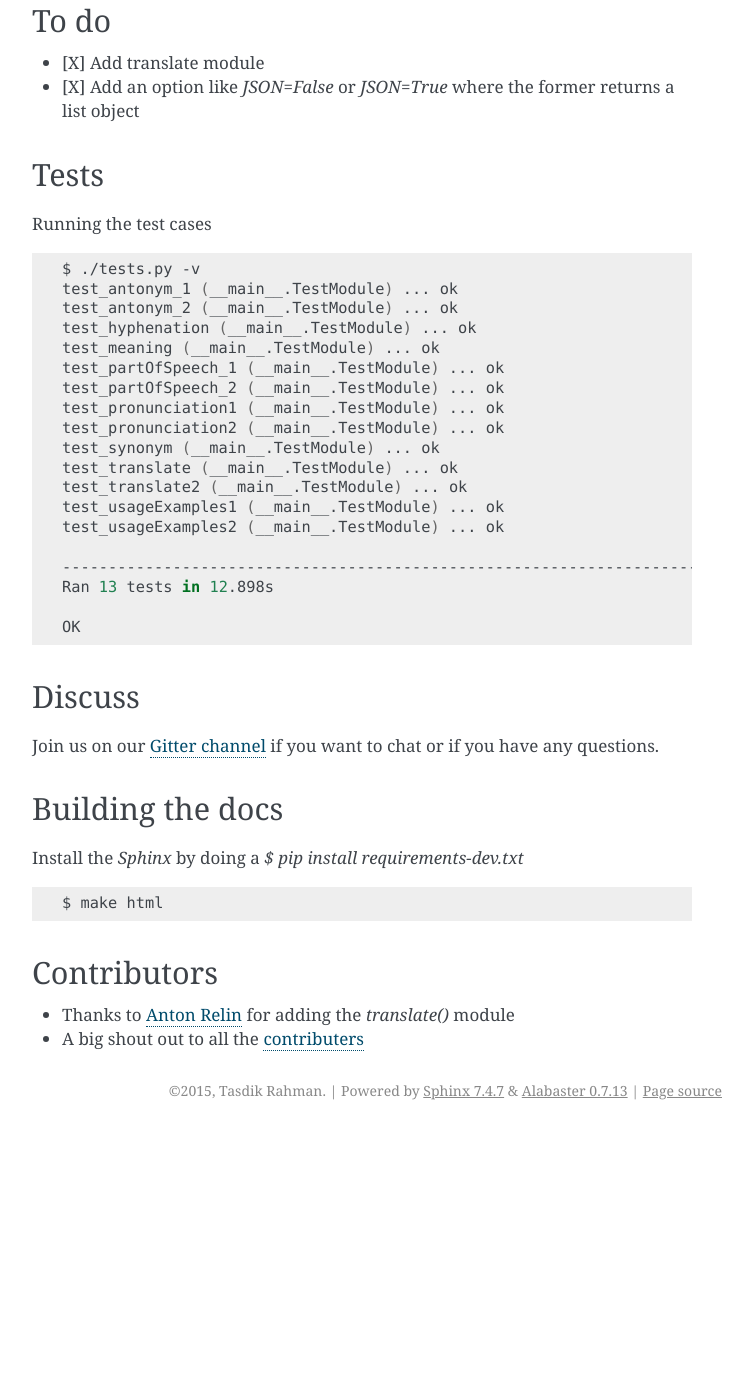
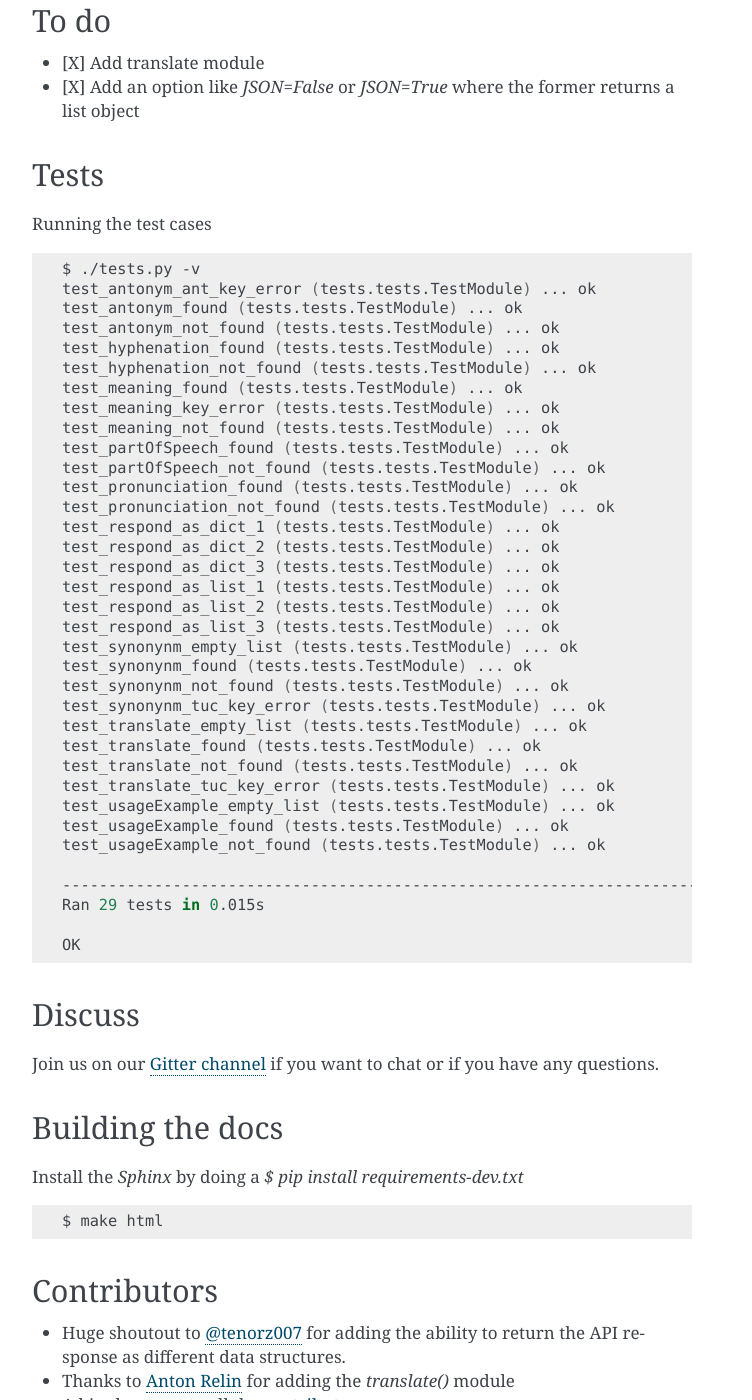
Before and after one commit to tasdikrahman/vocabulary, a Sphinx documentation site: the page built from docs/contributing.rst, in a window 1280 px wide and 1400 px high, scrolled down 830 px. Shown: the whole window, without its empty margins (388-1140 px from the left). Built offline with Sphinx 7.4.7, drawn with Linux system fonts in a browser that asks for light colours; before the commit the page ends 1960 px from its top, so only the background shows below that.

Commit message:
Update to Documentations (#31)
* Updated docs to reflect changes

* Updated tests in docs
* Updated response

* Updated changelog to reflect features

````diff
--- a/CHANGELOG.rst
+++ b/CHANGELOG.rst
@@ -17,7 +17,8 @@
 - Improved Documentation
 - Minor bug fixes
 
-0.0.6
+1.0.0
 ~~~~~
 
 - Added support for specifying response format
+- Updated ``Vocabulary.pronunciation``, ``Vocabulary.antonym```, ```Vocabulary.part_of_speech``` to return a list of objects with apprioprate index
--- a/docs/changelog.rst
+++ b/docs/changelog.rst
@@ -20,9 +20,10 @@
 - Improved Documentation
 - Minor bug fixes
 
-0.0.6
+1.0.0
 ~~~~~
 
-.. versionadded:: 0.06
+.. versionadded:: 1.0.0
 
 - Added support for specifying response format
+- Updated ``Vocabulary.pronunciation``, ``Vocabulary.antonym```, ```Vocabulary.part_of_speech``` to return a list of objects with apprioprate index
--- a/docs/contributing.rst
+++ b/docs/contributing.rst
@@ -49,7 +49,7 @@
 =====
 
 -  [X] Add translate module
--  [X]  Add an option like `JSON=False` or `JSON=True` where the former returns a list object
+-  [X] Add an option like `JSON=False` or `JSON=True` where the former returns a list object
 
 Tests
 =====
@@ -60,22 +60,38 @@
 .. code-block:: bash
 
     $ ./tests.py -v
-    test_antonym_1 (__main__.TestModule) ... ok
-    test_antonym_2 (__main__.TestModule) ... ok
-    test_hyphenation (__main__.TestModule) ... ok
-    test_meaning (__main__.TestModule) ... ok
-    test_partOfSpeech_1 (__main__.TestModule) ... ok
-    test_partOfSpeech_2 (__main__.TestModule) ... ok
-    test_pronunciation1 (__main__.TestModule) ... ok
-    test_pronunciation2 (__main__.TestModule) ... ok
-    test_synonym (__main__.TestModule) ... ok
-    test_translate (__main__.TestModule) ... ok
-    test_translate2 (__main__.TestModule) ... ok
-    test_usageExamples1 (__main__.TestModule) ... ok
-    test_usageExamples2 (__main__.TestModule) ... ok
+    test_antonym_ant_key_error (tests.tests.TestModule) ... ok
+    test_antonym_found (tests.tests.TestModule) ... ok
+    test_antonym_not_found (tests.tests.TestModule) ... ok
+    test_hyphenation_found (tests.tests.TestModule) ... ok
+    test_hyphenation_not_found (tests.tests.TestModule) ... ok
+    test_meaning_found (tests.tests.TestModule) ... ok
+    test_meaning_key_error (tests.tests.TestModule) ... ok
+    test_meaning_not_found (tests.tests.TestModule) ... ok
+    test_partOfSpeech_found (tests.tests.TestModule) ... ok
+    test_partOfSpeech_not_found (tests.tests.TestModule) ... ok
+    test_pronunciation_found (tests.tests.TestModule) ... ok
+    test_pronunciation_not_found (tests.tests.TestModule) ... ok
+    test_respond_as_dict_1 (tests.tests.TestModule) ... ok
+    test_respond_as_dict_2 (tests.tests.TestModule) ... ok
+    test_respond_as_dict_3 (tests.tests.TestModule) ... ok
+    test_respond_as_list_1 (tests.tests.TestModule) ... ok
+    test_respond_as_list_2 (tests.tests.TestModule) ... ok
+    test_respond_as_list_3 (tests.tests.TestModule) ... ok
+    test_synonynm_empty_list (tests.tests.TestModule) ... ok
+    test_synonynm_found (tests.tests.TestModule) ... ok
+    test_synonynm_not_found (tests.tests.TestModule) ... ok
+    test_synonynm_tuc_key_error (tests.tests.TestModule) ... ok
+    test_translate_empty_list (tests.tests.TestModule) ... ok
+    test_translate_found (tests.tests.TestModule) ... ok
+    test_translate_not_found (tests.tests.TestModule) ... ok
+    test_translate_tuc_key_error (tests.tests.TestModule) ... ok
+    test_usageExample_empty_list (tests.tests.TestModule) ... ok
+    test_usageExample_found (tests.tests.TestModule) ... ok
+    test_usageExample_not_found (tests.tests.TestModule) ... ok
 
     ----------------------------------------------------------------------
-    Ran 13 tests in 12.898s
+    Ran 29 tests in 0.015s
 
     OK
 
@@ -98,5 +114,6 @@
 Contributors
 ============
 
+-  Huge shoutout to `@tenorz007 <https://github.com/tenorz007>`__ for adding the ability to return the API response as different data structures.
 -  Thanks to `Anton Relin <https://github.com/relisher>`__ for adding the `translate()` module
 -  A big shout out to all the `contributers <https://github.com/prodicus/vocabulary/graphs/contributors>`__
--- a/docs/knownissues.rst
+++ b/docs/knownissues.rst
@@ -7,11 +7,11 @@
 ::
 
     >>> vb.pronunciation("hippopotamus")
-    [{'raw': '(hĭpˌə-pŏtˈə-məs)', 'rawType': 'ahd-legacy', 'seq': 0}, {'raw': 'HH IH2 P AH0 P AA1 T AH0 M AH0 S', 'rawType': 'arpabet', 'seq': 0}]
+    [{'raw': '(hĭpˌə-pŏtˈə-məs)', 'rawType': 'ahd-legacy', 'seq': 0}, {'raw': 'HH IH2 P AH0 P AA1 T AH0 M AH0 S', 'rawType': 'arpabet', 'seq': 1}]
     >>> type(vb.pronunciation("hippopotamus"))
     <class 'list'>
     >>> json.dumps(vb.pronunciation("hippopotamus"))
-    '[{"raw": "(h\\u012dp\\u02cc\\u0259-p\\u014ft\\u02c8\\u0259-m\\u0259s)", "rawType": "ahd-legacy", "seq": 0}, {"raw": "HH IH2 P AH0 P AA1 T AH0 M AH0 S", "rawType": "arpabet", "seq": 0}]'
+    '[{"raw": "(h\\u012dp\\u02cc\\u0259-p\\u014ft\\u02c8\\u0259-m\\u0259s)", "rawType": "ahd-legacy", "seq": 0}, {"raw": "HH IH2 P AH0 P AA1 T AH0 M AH0 S", "rawType": "arpabet", "seq": 1}]'
     >>>
 
 You are being returned a ``list`` object instead of a ``JSON`` object.
````
Also changed, not shown: CONTRIBUTING.rst (+31 -16 lines).
